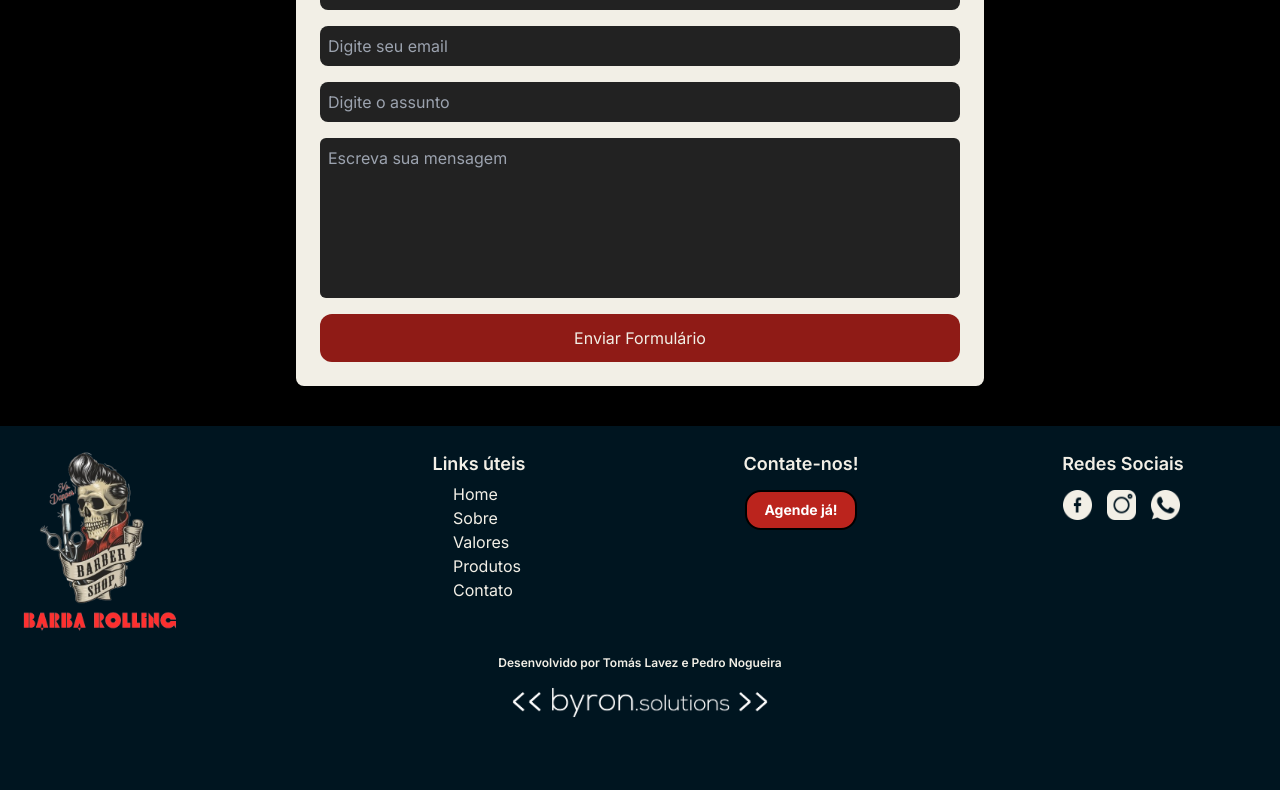
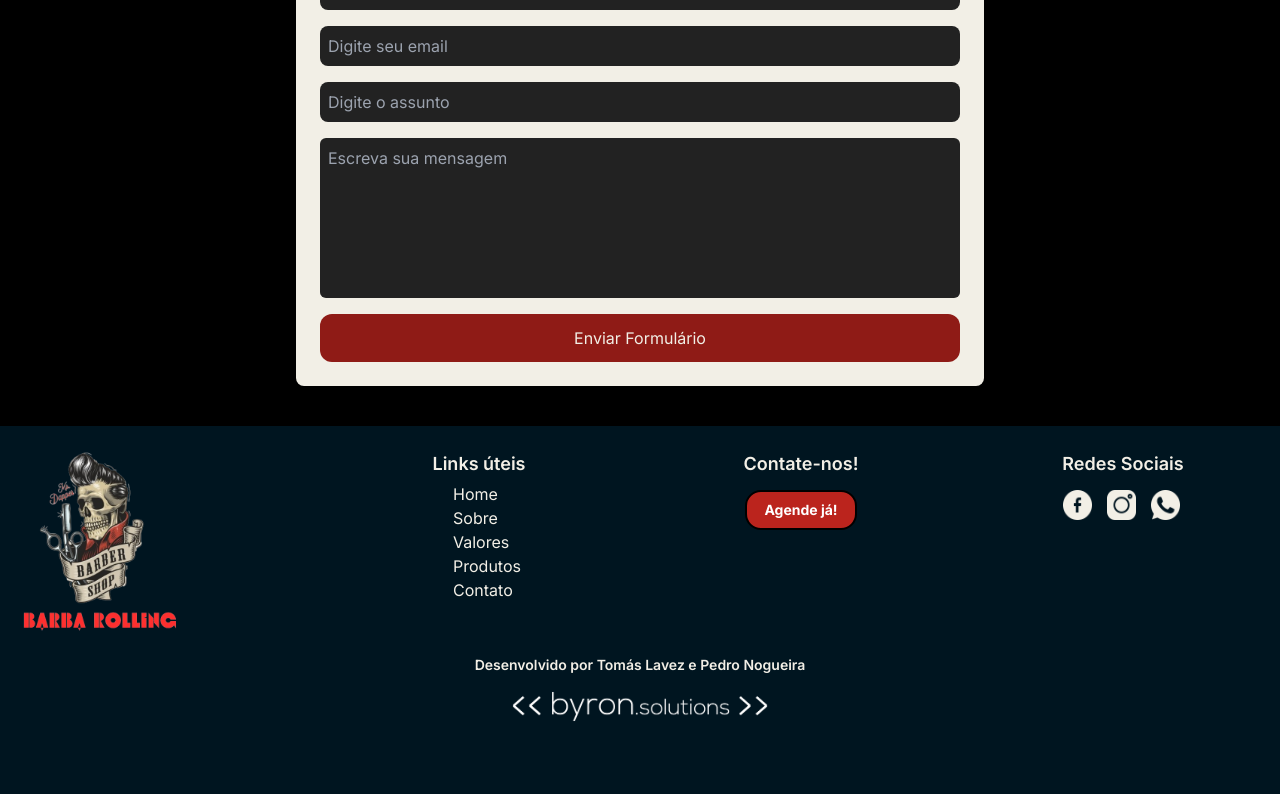
Before and after one commit to PedroNB10/barber-shop-landing-page, a Next.js app: page / in a window 1280 px wide. Shown: the part 3009-3803 px from the top of the page. Built offline with nearby package versions, Linux system fonts and the light colour scheme; no server answers; a web font is replaced by a local one.

Commit message:
Hotfix links

```diff
--- a/src/components/Footer.tsx
+++ b/src/components/Footer.tsx
@@ -78,14 +78,22 @@ export function Footer() {
           </div>
         </div>
         <div className="flex flex-col justify-center items-center m-4 gap-y-2">
-          <div className="text-xs font-semibold">
+          <div className="text-sm font-semibold">
             Desenvolvido por
-            <a href="https://github.com/tomlavez"> Tomás Lavez</a> e
-            <a href="https://github.com/PedroNB10"> Pedro Nogueira</a>
+            <a href="https://github.com/tomlavez" target="_blank">
+              {" "}
+              Tomás Lavez
+            </a>{" "}
+            e
+            <a href="https://github.com/PedroNB10" target="_blank">
+              {" "}
+              Pedro Nogueira
+            </a>
           </div>
           <a
             className="flex justify-center"
             href="https://www.byronsolutions.com/"
+            target="_blank"
           >
             <img
               className="w-5/12"
```
